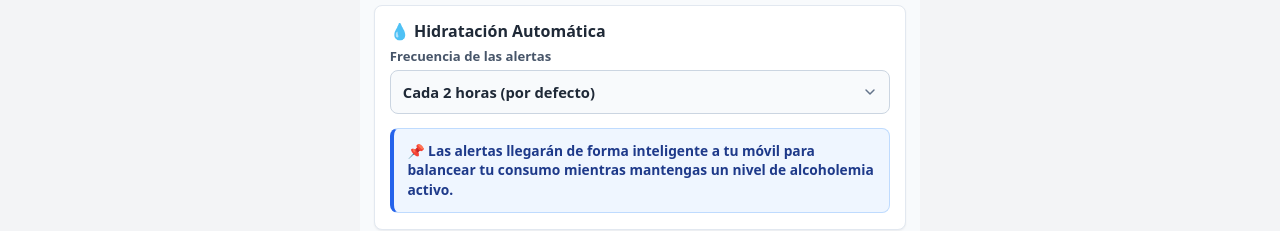
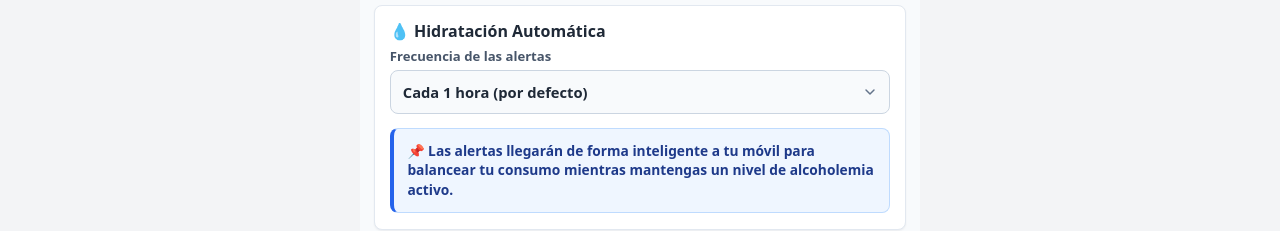
Before and after one commit to arribi/drink-tracker-frontend, a React (Vite) app: page / in a window 1280 px wide. Both pictures are taken after a click on the button "⚙️ Ajustes". Shown: the part 394-625 px from the top of the page. Built offline with nearby package versions, Linux system fonts and the light colour scheme; no server answers.

Commit message:
chore: cambiado el tiempo por defecto para beber agua a 1 hora.

```diff
--- a/src/components/Settings.jsx
+++ b/src/components/Settings.jsx
@@ -3,7 +3,7 @@ import { toast } from 'sonner'
 import styles from './Settings.module.css'
 
 export default function Settings() {
-  const [intervaloHoras, setIntervaloHoras] = useState(() => localStorage.getItem('intervalo_horas') || '2')
+  const [intervaloHoras, setIntervaloHoras] = useState(() => localStorage.getItem('intervalo_horas') || '1')
   const [peso, setPeso] = useState(() => localStorage.getItem('usuario_peso') || '')
   const [sexo, setSexo] = useState(() => localStorage.getItem('usuario_sexo') || '')
   const [edad, setEdad] = useState(() => localStorage.getItem('usuario_edad') || '')
@@ -13,7 +13,7 @@ export default function Settings() {
   useEffect(() => {
     localStorage.removeItem('intervalo_minutos')
     if (!localStorage.getItem('intervalo_horas')) {
-      localStorage.setItem('intervalo_horas', '2')
+      localStorage.setItem('intervalo_horas', '1')
     }
   }, [])
 
@@ -105,8 +105,8 @@ export default function Settings() {
         <label className={styles.label}>
           <span>Frecuencia de las alertas</span>
           <select value={intervaloHoras} onChange={handleHorasChange} className={styles.select}>
-            <option value="1">Cada 1 hora</option>
-            <option value="2">Cada 2 horas (por defecto)</option>
+            <option value="1">Cada 1 hora (por defecto)</option>
+            <option value="2">Cada 2 horas</option>
             <option value="3">Cada 3 horas</option>
             <option value="4">Cada 4 horas</option>
           </select>
```
